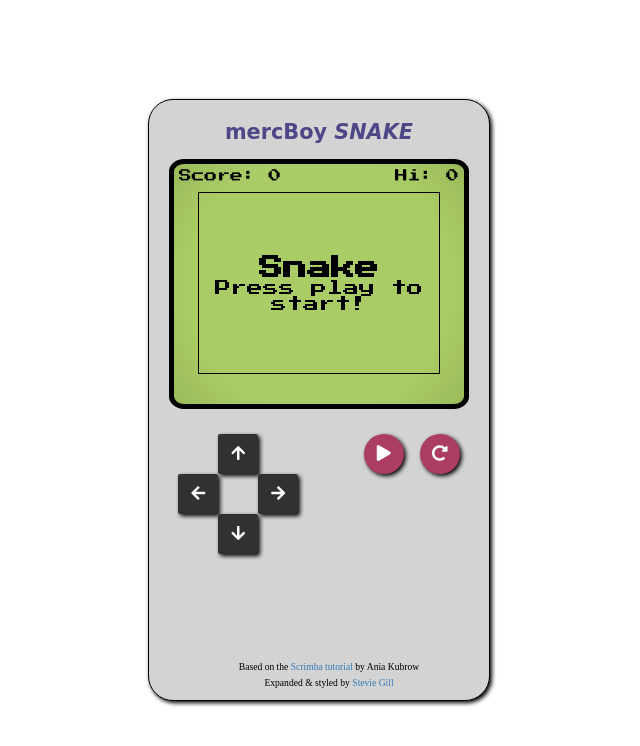
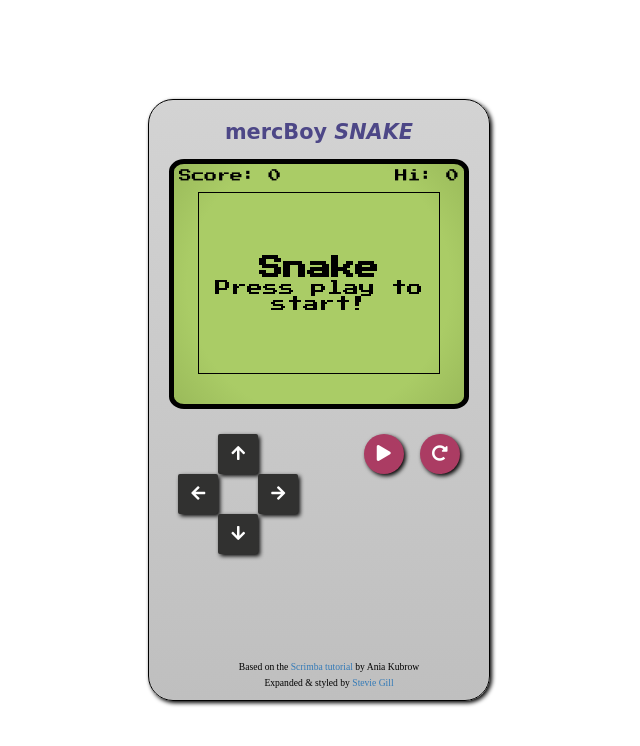
Before and after one commit to caffeinated-pixels/snake-game, a website: page index.html in a window 1280 px wide. Shown: the whole page, without its empty margins (321-961 px from the left). Drawn offline with Linux system fonts and the light colour scheme; a web font is replaced by a local one.

Commit message:
added linear gradient to mercBoy

```diff
--- a/styles/_base.scss
+++ b/styles/_base.scss
@@ -23,7 +23,8 @@ body {
   border-radius: 25px;
   border: 1px solid black;
   box-shadow: 2px 2px 4px black;
-  background-color: lightgray;
+  background: lightgray;
+  background: linear-gradient(to bottom, #d3d3d3, #bfbfbf);
   position: relative;
 }
 
```
Also changed, not shown: styles/main.css, styles/main.min.css.
